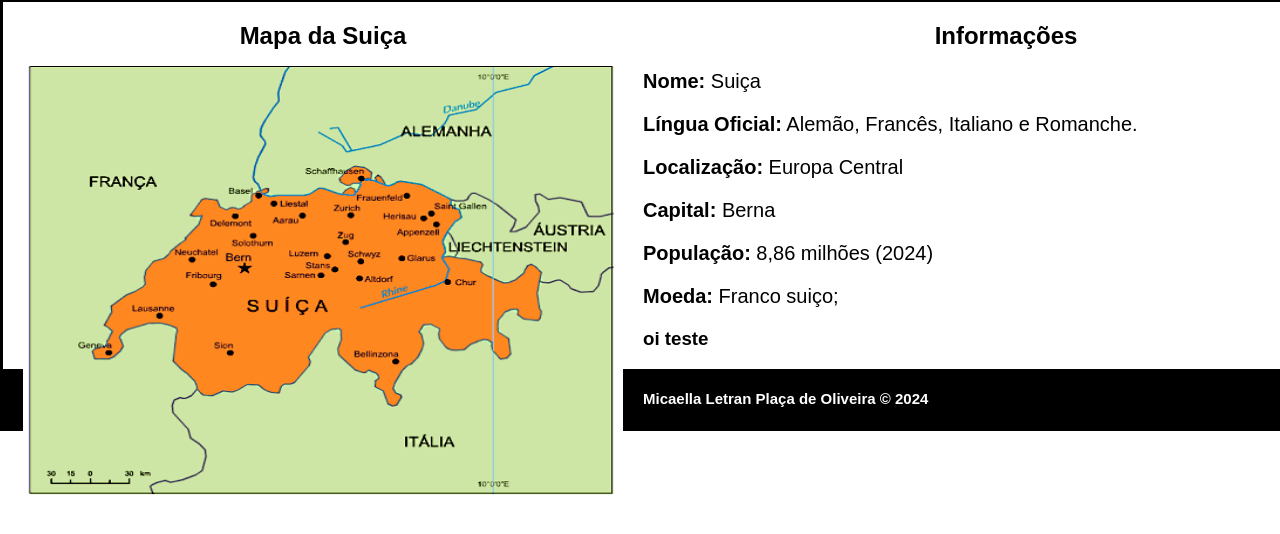
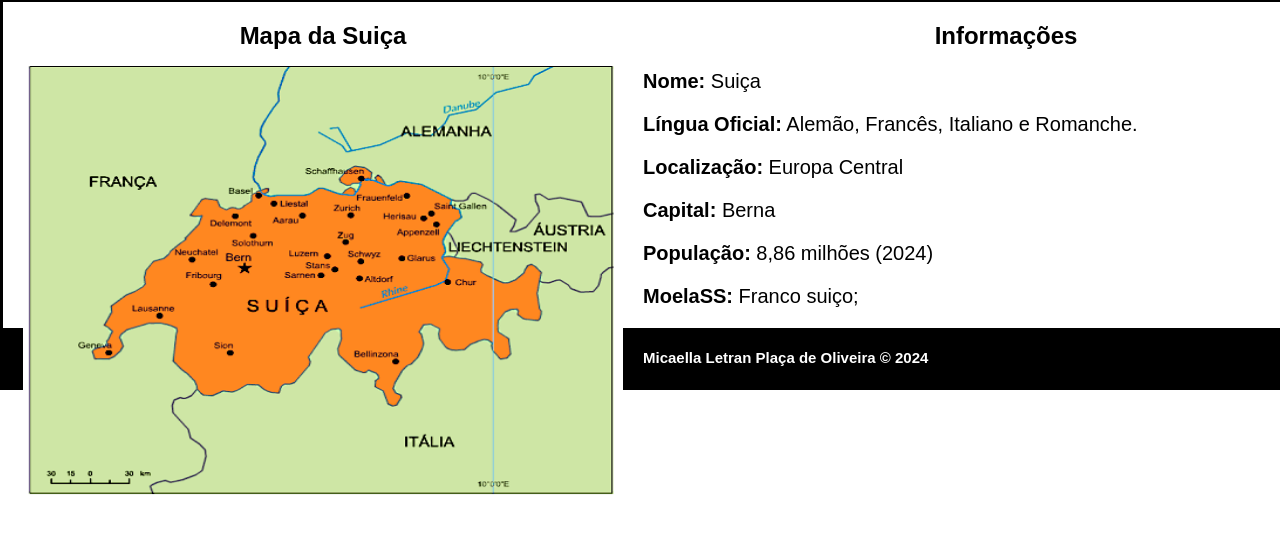
Before and after one commit to micaellaletran13/volta-ao-mundo-novo, a plain HTML site: page geral.html in a window 1280 px wide. Shown: the part 42-576 px from the top of the page. Drawn offline with Linux system fonts and the light colour scheme.

Commit message:
Update geral.html

```diff
--- a/geral.html
+++ b/geral.html
@@ -32,8 +32,8 @@
                     <p><b>Localização:</b> Europa Central</p>
                     <p><b>Capital:</b> Berna</p>
                     <p><b>População:</b> 8,86 milhões (2024)</p>
-                    <p><b>Moeda:</b> Franco suiço;</p>
-                    <h3>oi teste</h3>
+                    <p><b>MoelaSS:</b> Franco suiço;</p>
+
                </div>
 
                <footer><h4>Micaella Letran Plaça de Oliveira &copy; 2024 </h4></footer>
```
